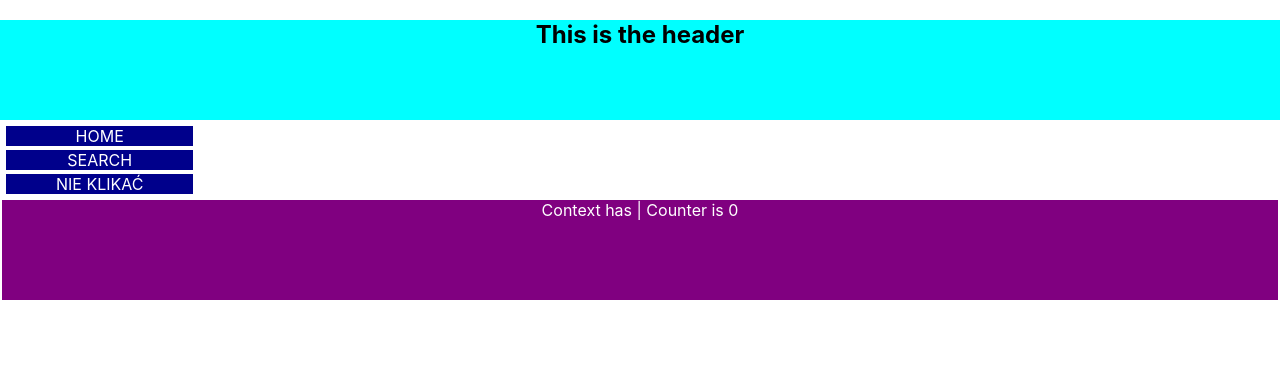
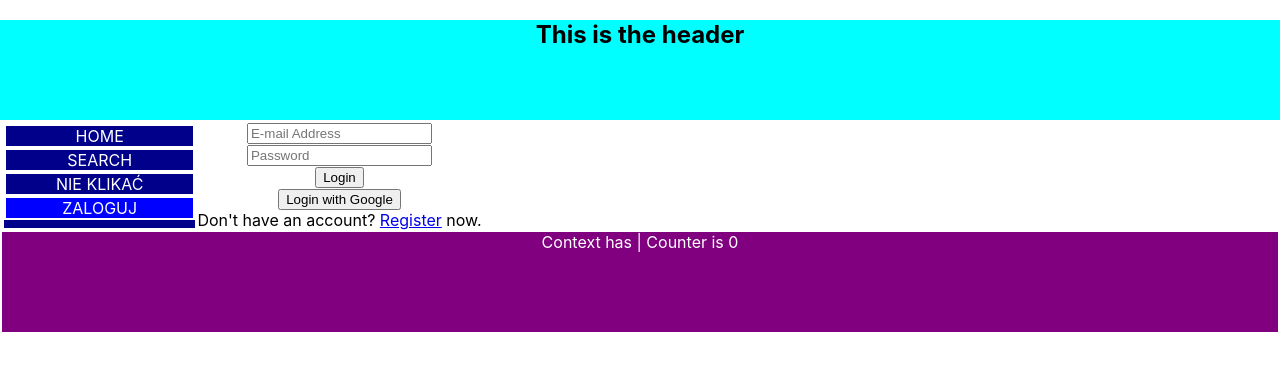
Before and after one commit to szandala/PIWo, a React (Create React App) app in the folder todo/: page /login in a window 1280 px wide. Shown: the top 370 px of the page. Built offline with nearby package versions, Linux system fonts and the light colour scheme; no server answers.

Commit message:
Firbase rulez

```diff
--- a/todo/package.json
+++ b/todo/package.json
@@ -10,6 +10,7 @@
     "firebase": "^9.8.1",
     "react": "^18.1.0",
     "react-dom": "^18.1.0",
+    "react-firebase-hooks": "^5.0.3",
     "react-router-dom": "^6.3.0",
     "react-scripts": "5.0.0",
     "web-vitals": "^2.1.4"
--- a/todo/src/App.js
+++ b/todo/src/App.js
@@ -7,20 +7,28 @@ import axios from "axios";
 import UserContext from "./Contexts/UserContext";
 import Footer from "./Pages/Footer";
 import {reducer, initState, ReducerContext} from "./Contexts/ReducerContext";
+import Login from "./Pages/Login";
+
+import { auth } from "./firebase/init";
+import { useAuthState } from "react-firebase-hooks/auth";
+import {logout} from "./firebase/users"
+import {getAllToDos} from './firebase/todos'
 
 function App() {
   const [toDos, setToDos] = useState([]);
 
   const [state, dispatcher] = useReducer(reducer, initState);
 
+  const [corgi] = useAuthState(auth);
 
   useEffect(() => {
-    axios.get("http://localhost:3000/dummy/todos.json")
-    .then(res => {
-      const todos = res.data.map(it=>it.title);
-      setToDos(todos);
-    });
-      }, [])
+    // axios.get("http://localhost:3000/dummy/todos.json")
+    // .then(res => {
+    //   const todos = res.data.map(it=>it.title);
+    //   setToDos(todos);
+    // });
+    getAllToDos(corgi).then((data) => setToDos(data));
+      }, [corgi])
 
   return (
     <div className="App">
@@ -36,6 +44,9 @@ function App() {
           <NavLink to="/">Home</NavLink>
           <NavLink to="/search">Search</NavLink>
           <NavLink to="/nie_ma">nie klikać</NavLink>
+          { corgi
+          && <button onClick={logout}>Wyloguj {corgi.displayName}</button>
+          || <NavLink to="/login">Zaloguj</NavLink>}
         </nav>
         {/* <button onClick={()=>dispatcher({type: "increment"})}>Increment Reducer</button>
         <button onClick={()=>dispatcher({type: "decrement"})}>decrement Reducer</button> */}
@@ -44,6 +55,7 @@ function App() {
           <Route path="/" element={<Home toDos={toDos} setToDos={setToDos} />}/>
           <Route path="/nie_ma" element={<h2>Koniec internetu</h2>} />
           <Route path="/search" element={<Search toDos={toDos}/>} />
+          <Route path="/login" element={<Login/>} />
         </Routes>
         </BrowserRouter>
       </main>
--- a/todo/src/Pages/Home.js
+++ b/todo/src/Pages/Home.js
@@ -1,17 +1,21 @@
 import { useRef, useContext } from 'react';
 import UserContext from '../Contexts/UserContext';
+import { auth } from "../firebase/init";
+import { useAuthState } from "react-firebase-hooks/auth";
+import { addNewToDo } from '../firebase/todos';
 
 const Home = (props) => {
     const {setToDos, toDos} = props;
     const [userName, setUserName] = useContext(UserContext);
 
+    const [user] = useAuthState(auth);
 
     const myInput = useRef();
     const toDosHTML = toDos.map((it, i)=>{
         return <p key={i}>{it}</p>
     });
     const handleNewToDo = () => {
-
+        addNewToDo(user, myInput.current.value);
         setToDos(toDos.concat([myInput.current.value]));
         myInput.current.value = "";
     }
--- /dev/null
+++ b/todo/src/Pages/Login.js
@@ -0,0 +1,59 @@
+import React, { useEffect, useState } from "react";
+import { Link, useNavigate } from "react-router-dom";
+import { auth } from "../firebase/init";
+import { logInWithGoogle } from "../firebase/users";
+import { useAuthState } from "react-firebase-hooks/auth";
+
+
+function Login() {
+    const [email, setEmail] = useState("");
+    const [password, setPassword] = useState("");
+
+    const [user, loading, error] = useAuthState(auth);
+
+    const navigate = useNavigate();
+
+    useEffect(() => {
+        if (loading)
+            return
+        if (user)
+            navigate("/");
+        if(error)
+            console.error({error});
+        }, [user, loading]);
+
+    return (
+    <div className="login">
+
+        <input
+            type="text"
+            value={email}
+            onChange={(e) => setEmail(e.target.value)}
+            placeholder="E-mail Address"
+        />
+        <br/>
+        <input
+            type="password"
+            value={password}
+            onChange={(e) => setPassword(e.target.value)}
+            placeholder="Password"
+        />
+        <br/>
+        <button
+            // onClick={() => logInWithEmailAndPassword(email, password)}
+        >
+            Login
+        </button>
+        <br/>
+        <button onClick={logInWithGoogle}>
+            Login with Google
+        </button>
+        <br/>
+        <div>
+            Don't have an account? <Link to="/register">Register</Link> now.
+        </div>
+
+    </div>
+    );
+}
+export default Login;
--- /dev/null
+++ b/todo/src/firebase/init.js
@@ -0,0 +1,25 @@
+// Import the functions you need from the SDKs you need
+import { initializeApp } from "firebase/app";
+// import { getAnalytics } from "firebase/analytics";
+import {getAuth} from "firebase/auth";
+import {getFirestore} from "firebase/firestore";
+// TODO: Add SDKs for Firebase products that you want to use
+// https://firebase.google.com/docs/web/setup#available-libraries
+
+// Your web app's Firebase configuration
+// For Firebase JS SDK v7.20.0 and later, measurementId is optional
+const firebaseConfig = {
+  apiKey: "AIzaSyBvcqdazPdo6E9IK1jtwczQfIQM6LKDEyQ",
+  authDomain: "piwerko-75273.firebaseapp.com",
+  projectId: "piwerko-75273",
+  storageBucket: "piwerko-75273.appspot.com",
+  messagingSenderId: "598906876198",
+  appId: "1:598906876198:web:243d69a753ab5b6968d1e7",
+  measurementId: "G-NYLV47E0J7"
+};
+
+// Initialize Firebase
+const app = initializeApp(firebaseConfig);
+// const analytics = getAnalytics(app);
+export const firestore = getFirestore(app);
+export const auth = getAuth(app);
--- /dev/null
+++ b/todo/src/firebase/todos.js
@@ -0,0 +1,33 @@
+import { firestore } from "./init";
+import {collection, addDoc, Timestamp, query, where, getDocs} from 'firebase/firestore'
+
+
+export const addNewToDo = async (user, content) => {
+    try {
+        await addDoc(collection(firestore, 'todos'), {
+            uid: user.uid,
+            content: content,
+            completed: false,
+            created: Timestamp.now()
+        });
+    } catch (err) {
+        console.log({err});
+    }
+}
+
+export const getAllToDos = async (user) => {
+    const q = query(collection(firestore, "todos"), where("uid", "==", user.uid));
+    // const q = collection(firestore, "todos");
+    const todos = [];
+    try {
+        const querySnapshot = await getDocs(q);
+        querySnapshot.forEach((doc) => {
+            console.log(doc.id, " => ", doc.data());
+            todos.push(doc.data().content);
+        });
+    } catch (err) {
+        console.log({err});
+    }
+    console.log({todos});
+    return todos;
+}
--- /dev/null
+++ b/todo/src/firebase/users.js
@@ -0,0 +1,41 @@
+import { auth, firestore } from "./init";
+import {
+    GoogleAuthProvider,
+    signInWithPopup,
+    signOut,
+} from "firebase/auth";
+import {
+    setDoc,
+    getDoc,
+    doc,
+    } from "firebase/firestore";
+
+const googleProvider = new GoogleAuthProvider();
+
+export const logInWithGoogle = async () => {
+    try {
+        const response = await signInWithPopup(auth, googleProvider);
+        const user = response.user;
+
+        const q = doc(firestore, "users", user.uid);
+        const docs = await getDoc(q);
+        if ( ! docs.exists()) {
+
+            await setDoc(q, {
+                name: user.displayName,
+                authProvider: "google",
+                email: user.email,
+                roles: ["admin", "dog walker", "jedi"]
+            });
+        }
+
+    } catch (err) {
+        console.error({err});
+        alert(err.message);
+    }
+};
+
+
+export const logout = () => {
+    signOut(auth);
+};
```
Also changed, not shown: 2 other files (tests, documents, lock files or other folders).
